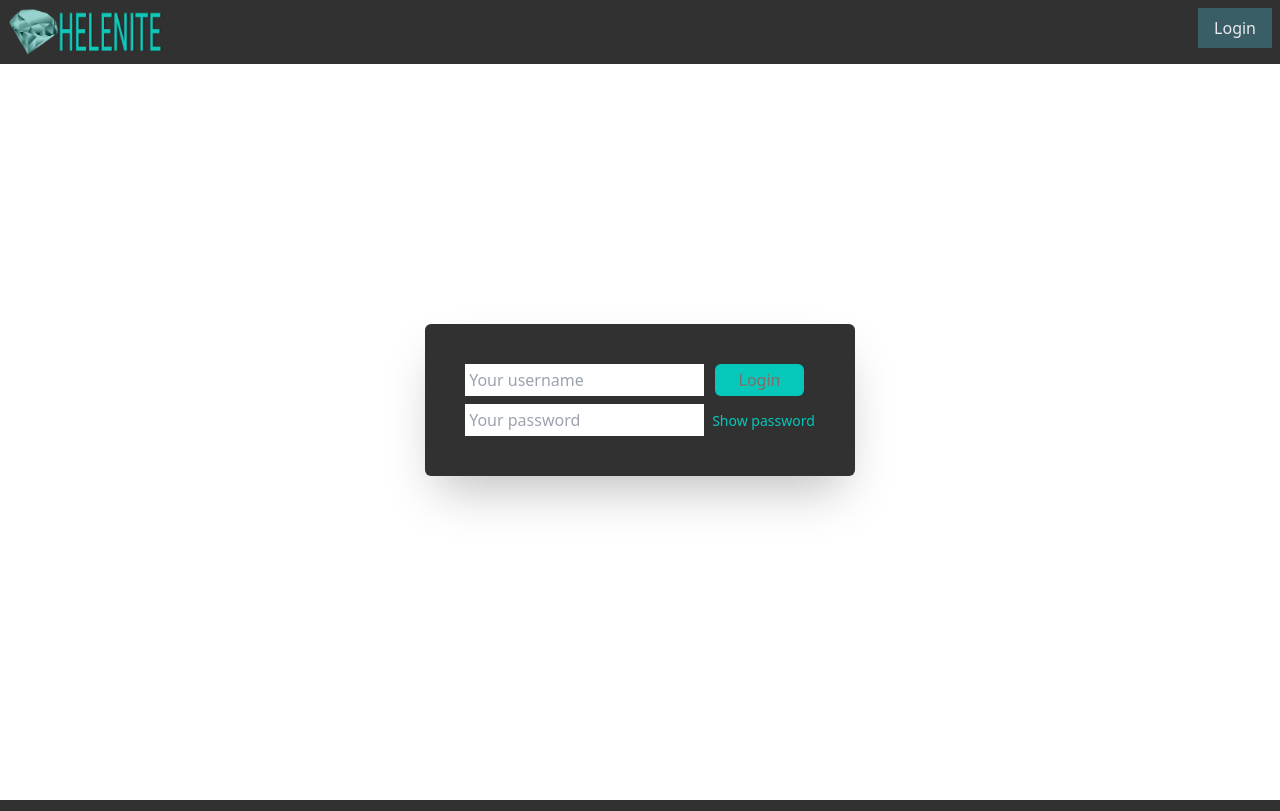
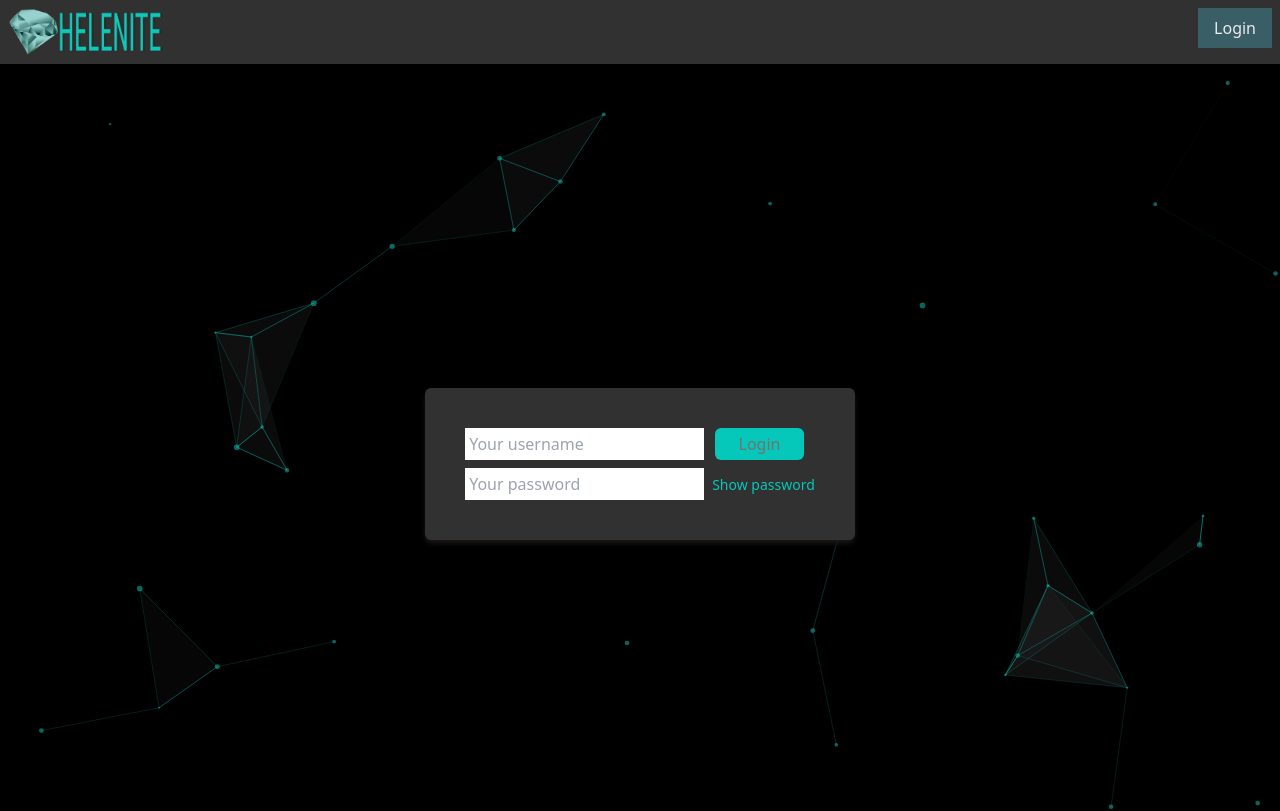
Before and after one commit to Caio-HBS/helenite, a React (Vite) app in the folder frontend/: page /login in a window 1280 px wide. Shown: the top 811 px of the page. Built offline with nearby package versions, Linux system fonts and the light colour scheme.

Commit message:
reverted the form submit login and added particles

```diff
--- a/frontend/src/App.jsx
+++ b/frontend/src/App.jsx
@@ -9,7 +9,7 @@ import AboutUsPage from "./pages/AboutUs.jsx";
 import Register from "./pages/Register.jsx";
 import RootLayout from "./pages/Root.jsx";
 import ErrorPage from "./pages/Error.jsx";
-import LoginPage, { action as loginAction } from "./pages/Login.jsx";
+import LoginPage from "./pages/Login.jsx";
 import HomePage from "./pages/Home.jsx";
 import FeedPage from "./pages/Feed.jsx";
 
@@ -20,7 +20,7 @@ const router = createBrowserRouter([
     errorElement: <ErrorPage />,
     children: [
       { index: true, element: <HomePage /> },
-      { path: "/login", element: <LoginPage />, action: loginAction },
+      { path: "/login", element: <LoginPage /> },
       { path: "/register", element: <Register /> },
       { path: "/about-us", element: <AboutUsPage /> },
       { path: "/post/:postId", element: <PostDetailPage /> },
--- /dev/null
+++ b/frontend/src/assets/particlesOptions.js
@@ -0,0 +1,47 @@
+export default {
+  name: "Link Triangles",
+  particles: {
+    number: {
+      value: 80,
+      density: {
+        enable: true,
+      },
+    },
+    color: {
+      value: "#0fc8ba",
+
+    },
+    shape: {
+      type: "circle",
+    },
+    opacity: {
+      value: 0.5,
+    },
+    size: {
+      value: {
+        min: 1,
+        max: 3,
+      },
+    },
+    links: {
+      enable: true,
+      distance: 150,
+      color: "#0fc8ba",
+      opacity: 0.4,
+      width: 1,
+      triangles: {
+        enable: true,
+        color: "#3b3b3b",
+        opacity: 0.1,
+      },
+    },
+    move: {
+      enable: true,
+      speed: 2,
+    },
+  },
+  fullScreen: false,
+  background: {
+    color: "#000000",
+  },
+};
--- a/frontend/src/components/LoginForm.jsx
+++ b/frontend/src/components/LoginForm.jsx
@@ -1,23 +1,64 @@
 import React, { useState } from "react";
-import { Form } from "react-router-dom";
+import { useNavigate, json } from "react-router-dom";
+import { loginActions } from "../store/login-slice";
+import { useDispatch } from "react-redux";
 
 export default function LoginForm() {
   const [showPassword, setShowPassowrd] = useState(false);
+  const [validation, setValidation] = useState(true);
 
-  const inputClass =
-    "p-1 focus:outline-none focus:border-0 focus:outline-helenite-light-blue";
+  const dispatch = useDispatch();
+
+  const navigate = useNavigate();
+
+  async function handleSubmit(event) {
+    event.preventDefault();
+
+    const fd = new FormData(event.target);
+    const data = Object.fromEntries(fd.entries());
+
+    const response = await fetch("http://localhost:8000/api/v1/login/", {
+      method: "POST",
+      headers: {
+        "Content-Type": "application/json",
+      },
+      body: JSON.stringify(data),
+    });
+
+    if (!response.ok) {
+      setValidation(false);
+
+      return response;
+    }
+
+    const resData = await response.json();
+    const token = resData.token;
+
+    localStorage.setItem("token", token);
+
+    const expiration = new Date();
+    expiration.setHours(expiration.getHours() + 1);
+
+    localStorage.setItem("expiration", expiration.toISOString());
+
+    dispatch(loginActions.setLoginCredentials());
+
+    navigate("/feed");
+  }
 
   function showPasswordHandler() {
     setShowPassowrd((oldState) => !oldState);
   }
 
+  const inputClass =
+    "p-1 focus:outline-none focus:border-0 focus:outline-helenite-light-blue";
+
   return (
-    <Form
-      action="/login"
-      method="POST"
-      className="flex flex-col h-screen items-center justify-center"
+    <form
+      onSubmit={handleSubmit}
+      className="flex flex-col h-screen items-center justify-center relative"
     >
-      <div className="text-center p-10 rounded-md bg-helenite-dark-grey shadow-2xl">
+      <div className="text-center p-10 rounded-md bg-helenite-dark-grey shadow-md shadow-stone-900">
         <div className="flex">
           <input
             type="text"
@@ -47,7 +88,12 @@ export default function LoginForm() {
             Show password
           </button>
         </div>
+        {!validation && (
+          <p className="text-left pt-1 pb-0 text-red-600">
+            Username or password invalid.
+          </p>
+        )}
       </div>
-    </Form>
+    </form>
   );
 }
--- a/frontend/src/components/MainFooter.jsx
+++ b/frontend/src/components/MainFooter.jsx
@@ -9,7 +9,7 @@ export default function MainFooter() {
 
   return (
     <>
-      <footer className="bg-helenite-dark-grey text-helenite-light-blue p-2 bottom-0 w-full">
+      <footer className="bg-helenite-dark-grey text-helenite-light-blue p-2  w-full absolute">
         <div className="text-center">
           <Link
             to="/about-us"
--- a/frontend/src/components/MainNavigationBar.jsx
+++ b/frontend/src/components/MainNavigationBar.jsx
@@ -1,18 +1,28 @@
 import React from "react";
-import { Link } from "react-router-dom";
-import { useSelector } from "react-redux";
+import { useNavigate, Link } from "react-router-dom";
+import { useSelector, useDispatch } from "react-redux";
 
 import HeleniteFullLogo from "/helenite_full_logo.png";
+import { loginActions } from "../store/login-slice.jsx";
 
 export default function MainNavigationBar() {
   const isLoggedIn = useSelector((state) => state.login.isLoggedIn);
 
-  const loginButtonClass =
-    "bg-helenite-dark-blue text-helenite-white hover:bg-helenite-light-blue hover:text-gray-500 px-4 py-2 fixed ";
+  const dispatch = useDispatch();
+
+  const navigate = useNavigate();
 
   function handleLogout() {
-    // TODO: this.
+    localStorage.removeItem("token");
+    localStorage.removeItem("expiration");
+
+    dispatch(loginActions.logout());
+
+    navigate("/");
   }
+
+  const loginButtonClass =
+    "bg-helenite-dark-blue text-helenite-white hover:bg-helenite-light-blue hover:text-gray-500 px-4 py-2 ";
 
   return (
     <header className="fixed w-full">
@@ -32,11 +42,13 @@ export default function MainNavigationBar() {
         </div>
         {isLoggedIn && (
           <div className="flex m-auto">
-            <input
-              type="text"
-              placeholder="I'm looking for..."
-              className="bg-helenite-white text-helenite-dark-grey focus:outline-none focus:border-0 focus:outline-helenite-light-blue"
-            />
+            <div>
+              <input
+                type="text"
+                placeholder="I'm looking for..."
+                className="bg-helenite-white text-helenite-dark-grey focus:outline-none focus:border-0 focus:outline-helenite-light-blue h-12"
+              />
+            </div>
             <button className="bg-helenite-light-blue text-helenite-dark-grey hover:text-gray-500 ml-1 px-4 py-2">
               Search
             </button>
@@ -48,7 +60,7 @@ export default function MainNavigationBar() {
               Logout
             </button>
           ) : (
-            <button className={loginButtonClass + "right-2"}>
+            <button className={loginButtonClass + "fixed right-2"}>
               <a href="/login">Login</a>
             </button>
           )}
--- /dev/null
+++ b/frontend/src/components/Particles.jsx
@@ -0,0 +1,25 @@
+import React, { useCallback } from "react";
+import Particles from "react-tsparticles";
+import { loadFull } from "tsparticles";
+
+import particlesOptions from "../assets/particlesOptions";
+
+export default function ParticlesComponent() {
+  const particlesInit = useCallback(async (engine) => {
+    await loadFull(engine);
+  }, []);
+
+  const particlesLoaded = useCallback(async (container) => {
+    await console.log(container);
+  }, []);
+
+  return (
+    <Particles
+      id="particles-component"
+      className="bg-cover bg-center h-screen absolute"
+      init={particlesInit}
+      loaded={particlesLoaded}
+      options={particlesOptions}
+    />
+  );
+}
--- a/frontend/src/pages/Feed.jsx
+++ b/frontend/src/pages/Feed.jsx
@@ -1,5 +1,15 @@
 import React from "react";
+import { useDispatch } from "react-redux";
+
+import { loginActions } from "../store/login-slice.jsx";
+import { Helmet } from "react-helmet";
 
 export default function FeedPage() {
-  return;
+  return (
+    <>
+      <Helmet>
+        <title>Helenite | Feed</title>
+      </Helmet>
+    </>
+  );
 }
--- a/frontend/src/pages/Login.jsx
+++ b/frontend/src/pages/Login.jsx
@@ -4,6 +4,7 @@ import { useNavigate, json, redirect } from "react-router-dom";
 import { Helmet } from "react-helmet";
 
 import LoginForm from "../components/LoginForm.jsx";
+import ParticlesComponent from "../components/Particles.jsx";
 
 export default function LoginPage() {
   const navigate = useNavigate();
@@ -21,37 +22,13 @@ export default function LoginPage() {
       <Helmet>
         <title>Helenite | Log in</title>
       </Helmet>
-      <LoginForm />
+      <div>
+        <div className="pt-16">
+          <ParticlesComponent />
+
+          <LoginForm />
+        </div>
+      </div>
     </>
   );
 }
-
-export async function action({ request }) {
-  const data = await request.formData();
-  const authData = {
-    username: data.get("username"),
-    password: data.get("password"),
-  };
-
-  const response = await fetch("http://localhost:8000/api/v1/login/", {
-    method: "POST",
-    headers: { "Content-Type": "application/json" },
-    body: JSON.stringify(authData),
-  });
-
-  if (!response.ok) {
-    throw json({ message: "Could not authenticate user." }, { status: 500 });
-  }
-
-  const resData = await response.json();
-  const token = resData.token;
-
-  localStorage.setItem("token", token);
-
-  const expiration = new Date();
-  expiration.setHours(expiration.getHours() + 1);
-
-  localStorage.setItem("expiration", expiration.toISOString());
-
-  return redirect("/feed");
-}
--- a/frontend/src/pages/Root.jsx
+++ b/frontend/src/pages/Root.jsx
@@ -8,11 +8,11 @@ import MainNavigation from "../components/MainNavigationBar.jsx";
 import MainFooter from "../components/MainFooter.jsx";
 
 export default function RootLayout() {
-  const dispatch = useDispatch();
+  // const dispatch = useDispatch();
 
-  useEffect(() => {
-    dispatch(loginActions.setLoginCredentials());
-  }, []);
+  // useEffect(() => {
+  //   dispatch(loginActions.setLoginCredentials());
+  // }, []);
 
   return (
     <>
```
